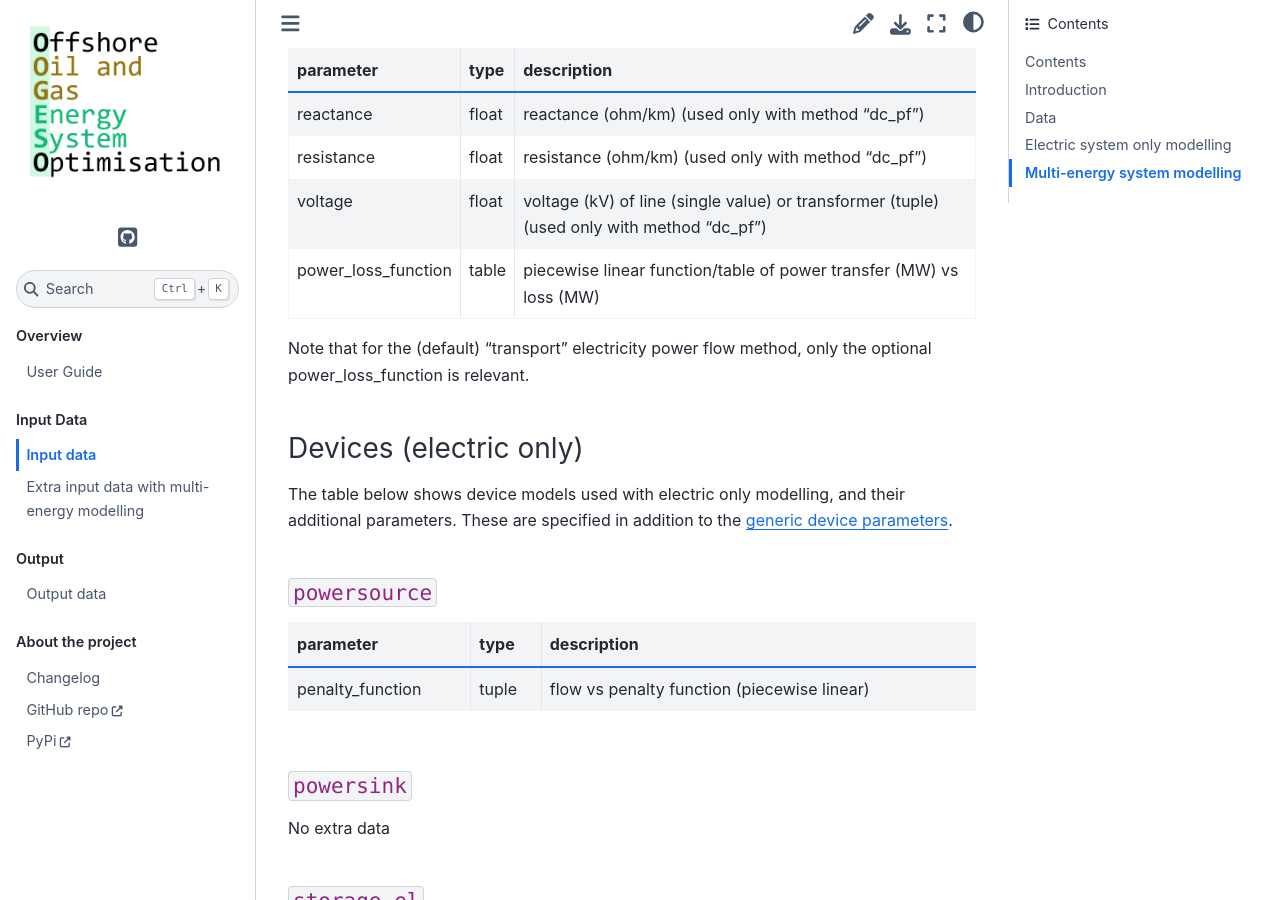
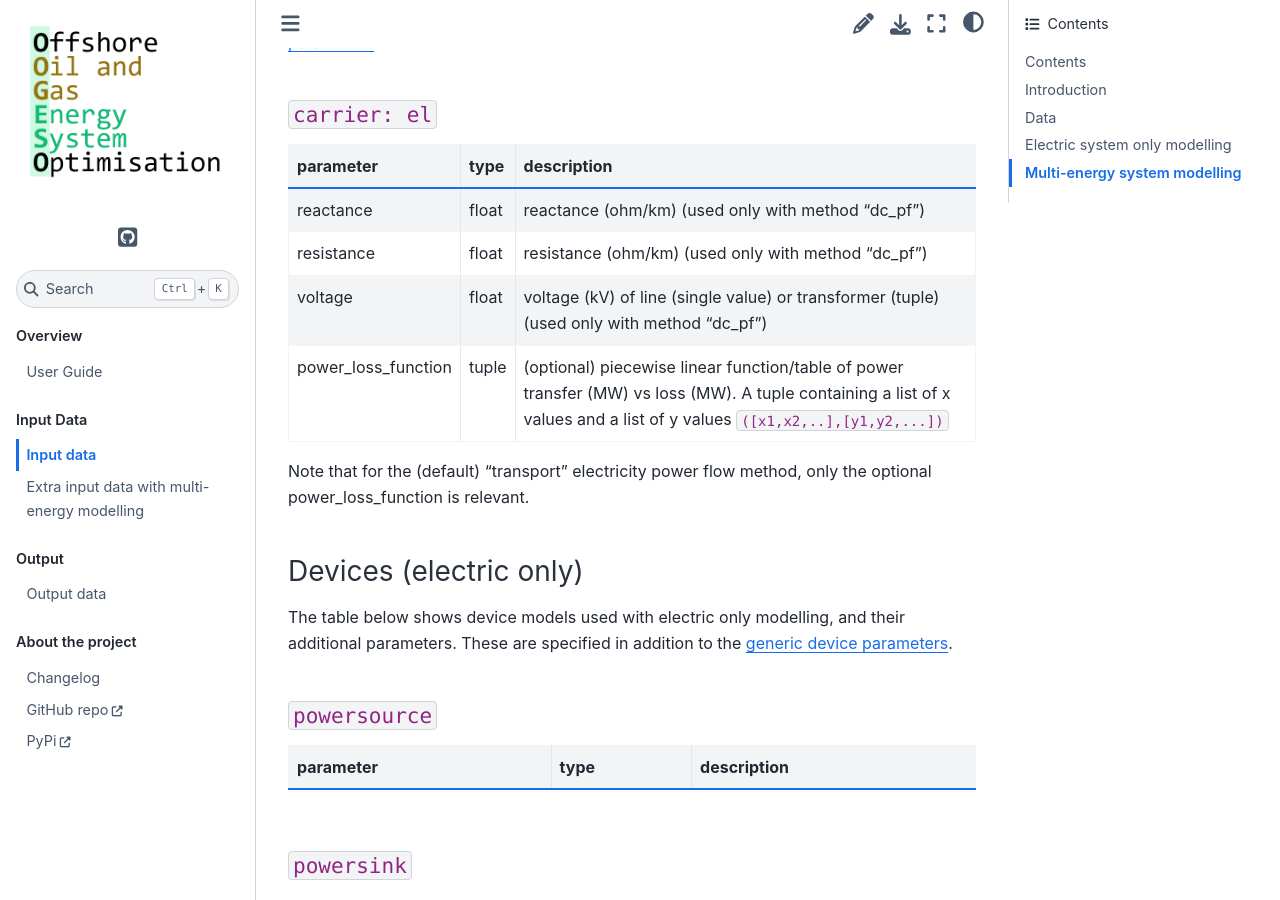
Before and after one commit to oogeso/oogeso, a Sphinx documentation site: the page built from docs/input_data.md, in a window 1280 px wide and 900 px high, scrolled down 6343 px. Built offline with Sphinx 7.4.7 and the Sphinx Book theme 1.1.4, drawn with Linux system fonts in a browser that asks for light colours; some of the changed text lies outside the part shown.

Commit message:
updated doc in line with previous change

````diff
--- a/docs/input_data.md
+++ b/docs/input_data.md
@@ -150,6 +150,7 @@
 start_stop      | StartStopData | (optional) see below
 reserve_factor  | float | (optional) how much of electric power counts towards the reserve (1=all, 0=none)
 op_cost         | float | (optional) Operating cost
+penalty_function    | tuple | (optional) flow vs penalty function (piecewise linear). A tuple containing a list of x values and a list of y values `([x1,x2,..],[y1,y2,...])`
 
 In addition to these parameters there are parameters that depend on the device *model*.  These are specified further down.
 
@@ -191,7 +192,7 @@
 reactance   | float | reactance (ohm/km) (used only with method "dc_pf")
 resistance  | float | resistance (ohm/km) (used only with method "dc_pf")
 voltage | float | voltage (kV) of line (single value) or transformer (tuple) (used only with method "dc_pf")
-power_loss_function | table|  piecewise linear function/table of power transfer (MW) vs loss (MW)
+power_loss_function | tuple|  (optional) piecewise linear function/table of power transfer (MW) vs loss (MW). A tuple containing a list of x values and a list of y values `([x1,x2,..],[y1,y2,...])`
 
 Note that for the (default) "transport" electricity power flow method, only the optional power_loss_function is relevant.
 
@@ -202,7 +203,6 @@
 #### ```powersource```
 parameter | type | description
 ----------|------|------------
-penalty_function    | tuple | flow vs penalty function (piecewise linear)
 
 #### ```powersink```
 No extra data
````
